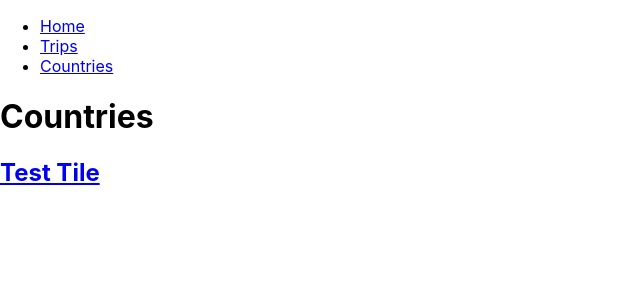
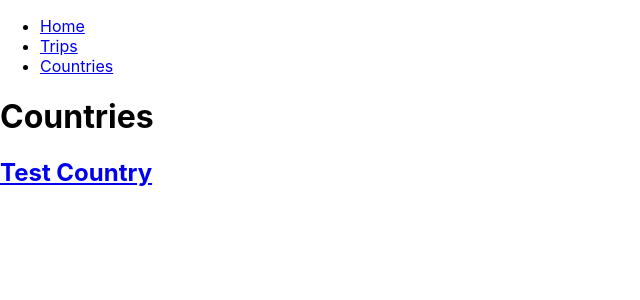
Before and after one commit to chrdina/shells-steps, a React (Create React App) app: page /countries in a window 1280 px wide. Shown: the top 300 px of the page, without its empty margins (0-640 px from the left). Built offline with nearby package versions, Linux system fonts and the light colour scheme.

Commit message:
Updated tile code to remove the need for const for tileUrl

```diff
--- a/src/components/tile.js
+++ b/src/components/tile.js
@@ -1,15 +1,12 @@
 import React from 'react';
-import { BrowserRouter as Router, Route, Link } from "react-router-dom";
+import { Link } from "react-router-dom";
 
 class Tile extends React.Component {
   render() {
 
-    // set url based on the type of tile this is
-    const tripUrl = `/${this.props.type}/${this.props.text}`;
-
     return (
       <div>
-        <Link to={tripUrl}>
+        <Link to={`/${this.props.type}/${this.props.text}`}>
           <div>
             <h2>{this.props.text}</h2>
           </div>
--- a/src/pages/countries.js
+++ b/src/pages/countries.js
@@ -6,7 +6,7 @@ class Countries extends React.Component {
     return (
       <div>
         <h1>Countries</h1>
-        <Tile type='country' text='Test Tile' />
+        <Tile type='country' text='Test Country' />
       </div>
     );
   }
```
Also changed, not shown: src/components/country.js (deleted, +0 -16 lines), src/components/trip.js (deleted, +0 -16 lines).
